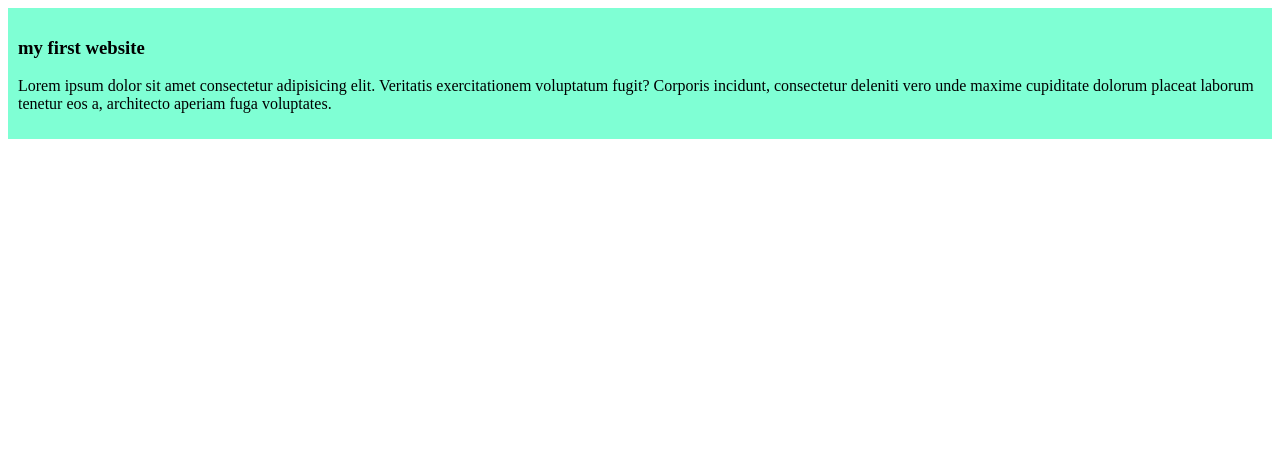
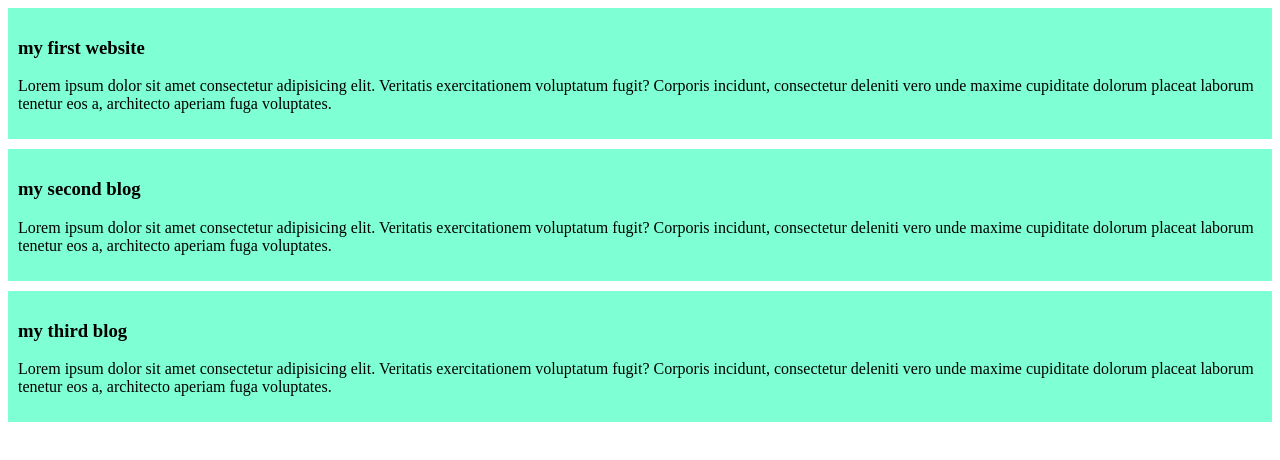
Before and after one commit to Sohanur00/my-website, a plain HTML site: page index.html in a window 1280 px wide. Drawn offline with Linux system fonts and the light colour scheme.

Commit message:
added the second and third blog

```diff
--- a/blog.css
+++ b/blog.css
@@ -1,4 +1,5 @@
 div{
     background-color: aquamarine;
     padding: 10px;
+    margin-bottom: 10px;
 }
--- a/index.html
+++ b/index.html
@@ -20,6 +20,32 @@
 
 
     </div>
+    <div>
+
+  <h3>my second blog</h3>
+ <p>Lorem ipsum dolor sit amet consectetur
+    adipisicing elit.
+    Veritatis exercitationem voluptatum fugit?
+     Corporis incidunt,
+     consectetur deleniti vero unde maxime
+      cupiditate dolorum placeat laborum tenetur eos a,
+     architecto aperiam fuga voluptates.</p>
+
+
+    </div>
+    <div>
+
+  <h3>my third blog</h3>
+ <p>Lorem ipsum dolor sit amet consectetur
+    adipisicing elit.
+    Veritatis exercitationem voluptatum fugit?
+     Corporis incidunt,
+     consectetur deleniti vero unde maxime
+      cupiditate dolorum placeat laborum tenetur eos a,
+     architecto aperiam fuga voluptates.</p>
+
+
+    </div>
 
 </body>
 </html>
```
